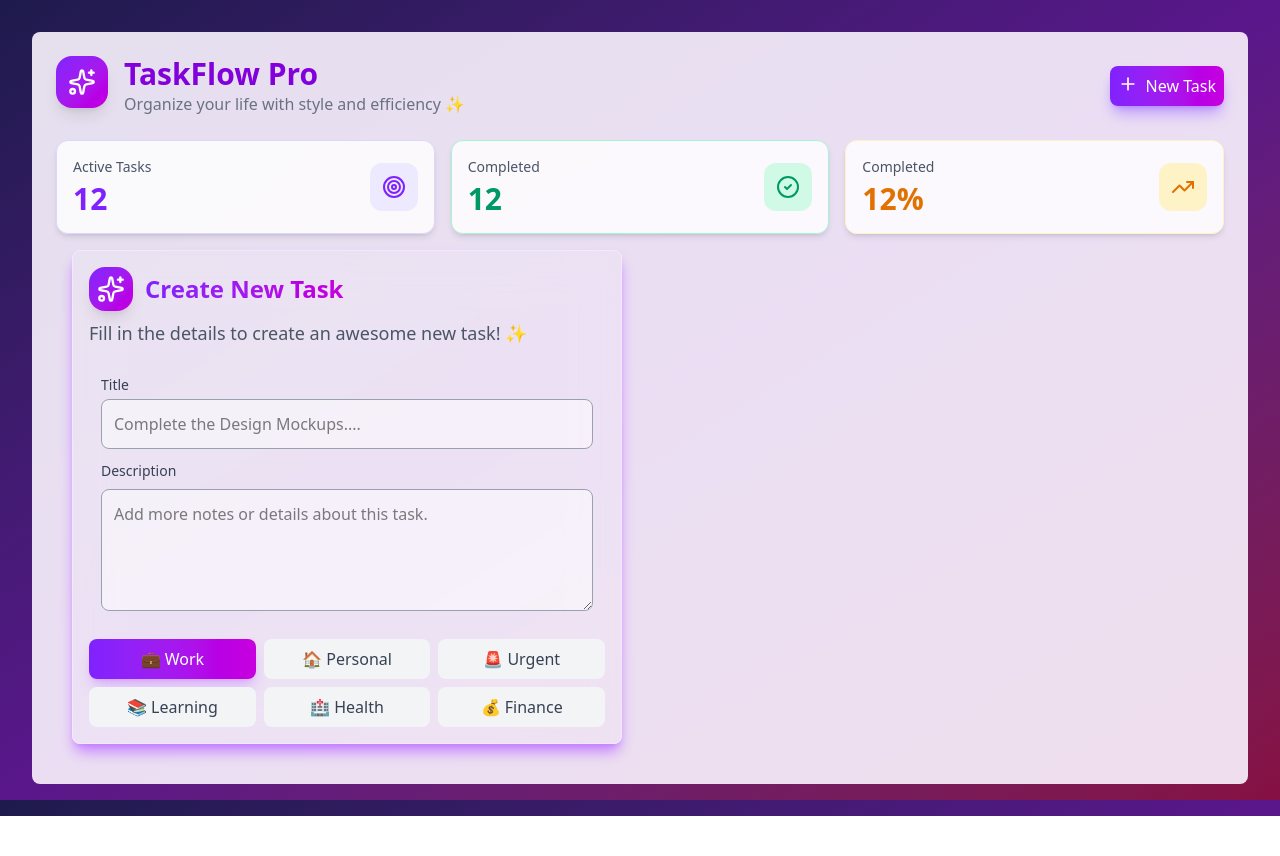
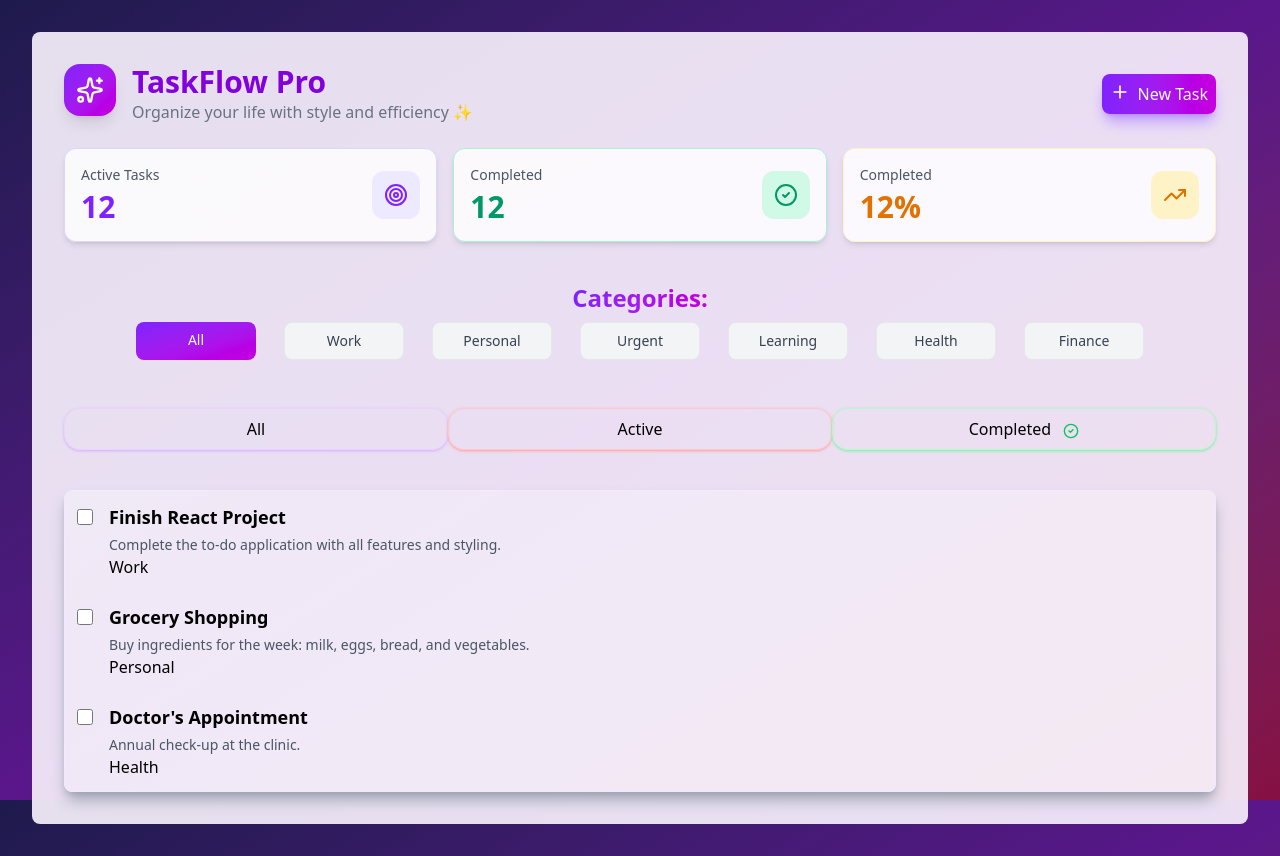
Before and after one commit to FafioluOluwadamilola/Advanced-To-Do-List, a React (Vite) app: page / in a window 1280 px wide. Before the commit the page ends 816 px from the top, so only its background shows below. Built offline with nearby package versions, Linux system fonts and the light colour scheme.

Commit message:
90% design completed

```diff
--- a/src/App.jsx
+++ b/src/App.jsx
@@ -4,24 +4,40 @@ import { motion } from 'framer-motion'
 import Header from './components/Header'
 import TaskState from './components/TaskState'
 import CreateTask from './components/CreateTask'
+import Categories from './components/Categories'
+import MadeTasks from './components/MadeTasks'
 
 function App() {
-  const [count, setCount] = useState(0)
+
+  const [isTaskOpen, setIsTaskOpen] = useState(false)
+
 
   return (
 
 
-    <div>
+    <motion.div
+      initial={{ opacity: 0, y: 20 }}
+      animate={{ opacity: 1, y: 0 }}
+      transition={{ duration: 0.5 }}
+    >
       <div className='container'>
 
-        <Header />
+        <Header OpenModal={() => setIsTaskOpen(true)} />
 
         <TaskState />
 
-        <CreateTask />
+        {isTaskOpen &&
+          <div className='h-screen fixed inset-0 z-50 flex items-center justify-center bg-black/60 backdrop-blur-sm' onClick={() => setIsTaskOpen(false)}>
+            <CreateTask closeModal={() => setIsTaskOpen(false)}/>
+          </div>
+        }
+
+        <Categories />
+
+        <MadeTasks />
 
       </div>
-    </div>
+    </motion.div>
   )
 }
 
--- /dev/null
+++ b/src/components/Categories.jsx
@@ -0,0 +1,73 @@
+import React, { useState } from 'react'
+import { motion } from 'framer-motion'
+import { CircleCheck } from 'lucide-react'
+
+const Categories = () => {
+
+  const [isSelected, setIsSelected] = useState("All")
+
+  const category = [
+    {
+      name: 'All',
+      color: 'bg-gradient-to-br from-violet-600 to-fuchsia-600'
+    },
+    {
+      name: 'Work',
+      color: 'bg-blue-500'
+    },
+    {
+      name: 'Personal',
+      color: 'bg-green-500'
+    },
+    {
+      name: 'Urgent',
+      color: 'bg-red-500'
+    },
+    {
+      name: "Learning",
+      color: 'bg-yellow-500'
+    },
+    {
+      name: "Health",
+      color: 'bg-pink-500'
+    },
+    {
+      name: "Finance",
+      color: 'bg-teal-500'
+    }
+  ]
+
+  return (
+    <div className='flex items-center mt-10 flex-col w-full'>
+      <h1 className='text-2xl font-bold text-left background-clip'>Categories:</h1>
+
+      <div className='flex flex-wrap gap-3'>
+        {category.map((cat) => (
+          <motion.div
+            whileHover={{ scale: 1.05 }}
+            whileTap={{ scale: 0.9 }}
+            key={cat.name}
+            onClick={() => setIsSelected(cat.name)}
+            className={`m-2 p-2 w-30 text-sm rounded-lg text-black cursor-pointer
+            ${isSelected === cat.name
+                ? cat.color + " text-white"
+                : "bg-gray-100 text-gray-700 border border-gray-200 hover:bg-purple-200"
+              }`}
+          >
+            {cat.name}
+          </motion.div>
+        ))}
+      </div>
+
+      <div className='mt-10 flex items-center justify-evenly w-full  rounded-2xl'>
+        <h1 className='sections border border-purple-200 shadow-sm shadow-purple-300'>All</h1>
+        <h1 className='sections border border-red-200 shadow-sm shadow-red-300'>Active</h1>
+        <h1 className='sections border border-green-200 shadow-sm shadow-green-300'>
+          Completed <CircleCheck className="inline ml-2 w-4 h-4 text-green-500" /></h1>
+      </div>
+
+    </div>
+  )
+}
+
+export default Categories
--- a/src/components/CreateTask.jsx
+++ b/src/components/CreateTask.jsx
@@ -1,13 +1,14 @@
 import { Sparkles } from 'lucide-react'
 import { motion } from 'framer-motion';
 import { useState } from 'react';
+import Buttons from '../components/ui/Buttons';
 import React from 'react'
 
-const CreateTask = () => {
+const CreateTask = ({ closeModal }) => {
 
     const [selectedButton, setSelectedButton] = useState("work")
 
-    const buttons = [
+    const categories = [
         { id: "work", label: "💼 Work" },
         { id: "personal", label: "🏠 Personal" },
         { id: "urgent", label: "🚨 Urgent" },
@@ -56,7 +57,7 @@ const CreateTask = () => {
                     <motion.div
                         initial={{ opacity: 0, y: 20 }}
                         animate={{ opacity: 1, y: 0 }}
-                        transition={{ duration: 0.3, delay: 0.1 }}
+                        transition={{ duration: 0.3 }}
                         className='flex flex-col gap-2'
                     >
                         <label className='text-left text-sm font-medium text-gray-700'>Description</label>
@@ -70,23 +71,31 @@ const CreateTask = () => {
 
                 </form>
 
-                <div className='grid grid-cols-3 gap-2 mt-4'>
-                    {buttons.map((button) => (
-                        <motion.button
-                            key={button.id}
-                            initial={{ opacity: 0, y: 20 }}
-                            animate={{ opacity: 1, y: 0 }}
-                            transition={{ type: "spring", stiffness: 700, damping: 20 }}
+                <div className='grid grid-cols-3 gap-3 mt-3 p-2'>
+                    {categories.map((cat) => (
+                        <motion.div
+                            key={cat.id}
+                            initial={{ opacity: 0 }}
+                            animate={{ opacity: 1 }}
+                            transition={{ duration: 0.3, type: "spring", stiffness: 700, damping: 40 }}
                             whileTap={{ scale: 0.9 }}
-                            whileHover={{ scale: 1.1 }}
-                            className={`px-4 py-2 rounded-lg font-medium transition-all duration-300 cursor-pointer
-                                ${selectedButton === button.id ? "bg-gradient-to-r from-violet-600 to-fuchsia-600 text-white shadow-lg shadow-purple-500/30" : "bg-gray-100 text-gray-700 border-gray-200 hover:bg-gray-200"}`}
-                            onClick={() => setSelectedButton(button.id)}
+                            whileHover={{ scale: 1.05 }}
+                            className={`px-4 py-2 rounded-lg font-medium cursor-pointer
+                                ${selectedButton === cat.id ? "bg-gradient-to-r from-violet-600 to-fuchsia-600 text-white shadow-lg shadow-purple-500/30" : "bg-gray-100 text-gray-700 border-gray-200 hover:bg-gray-200"}`}
+                            onClick={() => setSelectedButton(cat.id)}
                         >
-                            {button.label}
-                        </motion.button>
+                            {cat.label}
+                        </motion.div>
                     ))}
 
+                </div>
+
+
+                <div className='submit'>
+                    <Buttons className='bg-white font-[32px] p-3 text-black'>Cancel</Buttons>
+                    <Buttons className='text-white p-3 bg-gradient-to-r from-violet-600 to-fuchsia-600' onClick={closeModal}>
+                        ✨ Create Task
+                    </Buttons>
                 </div>
 
             </div>
--- a/src/components/Header.jsx
+++ b/src/components/Header.jsx
@@ -3,7 +3,7 @@ import Buttons from './ui/buttons'
 import { motion } from 'framer-motion'
 import { Sparkles, Plus } from 'lucide-react'
 
-const Header = () => {
+const Header = ({ OpenModal }) => {
     return (
         <div className="header">
             <div className="leftside">
@@ -28,7 +28,9 @@ const Header = () => {
             </div>
 
             {/* RIGHT SIDE */}
-            <Buttons className=" flex gap-2 bg-gradient-to-r from-violet-600 to-fuchsia-600 hover:from-violet-700 hover:to-fuchsia-700 text-white shadow-lg shadow-violet-500/50">
+            <Buttons
+                onClick={OpenModal}
+                className=" flex gap-2 bg-gradient-to-r from-violet-600 to-fuchsia-600 hover:from-violet-700 hover:to-fuchsia-700 text-white shadow-lg shadow-violet-500/50">
                 <Plus className="size-5" />
                 New Task
             </Buttons>
--- /dev/null
+++ b/src/components/MadeTasks.jsx
@@ -0,0 +1,56 @@
+import React from 'react'
+import { motion } from 'framer-motion'
+
+const MadeTasks = () => {
+
+    const tasks = [
+        {
+            title: "Finish React Project",
+            description: "Complete the to-do application with all features and styling.",
+            category: "Work",
+            status: "Completed"
+        },
+        {
+            title: "Grocery Shopping",
+            description: "Buy ingredients for the week: milk, eggs, bread, and vegetables.",
+            category: "Personal",
+            status: "Active"
+        },
+        {
+            title: "Doctor's Appointment",
+            description: "Annual check-up at the clinic.",
+            category: "Health",
+            status: "Active"
+        }
+    ]
+
+    return (
+
+        <div className="task-container">
+            <div>
+                {tasks.map((task, index) => (
+                    <motion.div
+                        key={index}
+                        initial={{ opacity: 0, y: 20 }}
+                        animate={{ opacity: 1, y: 0 }}
+                        transition={{ duration: 0.3 }}
+                        whileHover={{ scale: 1.01 }}
+                        className='flex flex-col items-start gap-1 p-3'
+                    >
+                        <div className='flex items-center gap-4'>
+                            <input type="checkbox" className="w-4 h-4 text-purple-600 bg-gray-100 border-gray-300 rounded focus:ring-purple-500 focus:ring-2" />
+                            <h2 className='text-lg font-semibold'>{task.title}</h2>
+                        </div>
+
+                        <div className='flex flex-col items-start ml-8'>
+                        <p className='text-sm text-gray-600'>{task.description}</p>
+                            {task.category}
+                        </div>
+                    </motion.div>
+                ))}
+            </div>
+        </div>
+    )
+}
+
+export default MadeTasks
--- a/src/components/ui/Buttons.jsx
+++ b/src/components/ui/Buttons.jsx
@@ -3,6 +3,7 @@ import { motion } from 'framer-motion'
 
 const buttons = ({
     children,
+    onClick,
     stiffness = 700,
     damping = 20,
     className
@@ -10,10 +11,11 @@ const buttons = ({
     return (
         <div>
             <motion.button
-                className={`text-white p-2 rounded-lg ${className || ''}`}
+                className={` p-2 rounded-lg ${className || ''}`}
                 whileHover={{ scale: 1.1}}
                 whileTap={{ scale: 0.9}}
                 transition={{ type: "spring", stiffness, damping }}
+                onClick={onClick}
             >
                 {children}
             </motion.button>
--- a/src/components/ui/Categories.jsx
+++ /dev/null
@@ -1,9 +0,0 @@
-import React from 'react'
-
-const Categories = () => {
-  return (
-    <div>Categories</div>
-  )
-}
-
-export default Categories
--- a/src/index.css
+++ b/src/index.css
@@ -8,30 +8,39 @@
   body {
     width: 100vw;
     height: 100vh;
-    @apply bg-gradient-to-br from-indigo-950 via-purple-900 to-pink-900
+    @apply bg-gradient-to-br from-indigo-950 via-purple-900 to-pink-900;
   }
 }
 
 @layer components {
   .container {
-    @apply w-full h-auto bg-[#FBF4FF]/90 rounded-lg p-6
+    @apply w-full h-auto bg-[#FBF4FF]/90 rounded-lg p-8;
   }
-  .background{
-    @apply p-3 bg-gradient-to-br from-violet-600 to-fuchsia-600 rounded-2xl shadow-lg
+  .background {
+    @apply p-3 bg-gradient-to-br from-violet-600 to-fuchsia-600 rounded-2xl shadow-lg;
   }
   .header {
-    @apply mb-6 flex items-center justify-between
+    @apply mb-6 flex items-center justify-between;
   }
   .header .leftside {
-    @apply flex items-start justify-start gap-4
+    @apply flex items-start justify-start gap-4;
   }
-  .task-creation{
-    @apply sm:max-w-[550px] m-4 p-4 bg-white/10 backdrop-blur-xl z-50 border border-purple-100 gap-4 rounded-lg shadow-lg shadow-purple-400
+  .task-creation {
+    @apply w-full  bg-gradient-to-br from-white/90 via-white/50 to-transparent sm:max-w-[550px] m-4 p-4 border border-purple-100 gap-4 rounded-lg shadow-lg shadow-purple-400;
   }
-  .background-clip{
-    @apply text-transparent bg-clip-text bg-gradient-to-r from-violet-600 to-fuchsia-600
+  .background-clip {
+    @apply text-transparent bg-clip-text bg-gradient-to-r from-violet-600 to-fuchsia-600;
   }
-  .heading{
-    @apply flex gap-3 items-center
+  .heading {
+    @apply flex gap-3 items-center;
+  }
+  .submit {
+    @apply m-4 flex items-center justify-end gap-4;
+  }
+  .sections{
+    @apply cursor-pointer p-2 w-full rounded-2xl hover:bg-gray-100;
+  }
+  .task-container{
+    @apply w-full h-auto bg-white/30 mt-10 border border-purple-100 gap-4 rounded-lg shadow-lg shadow-gray-400;
   }
 }
```
